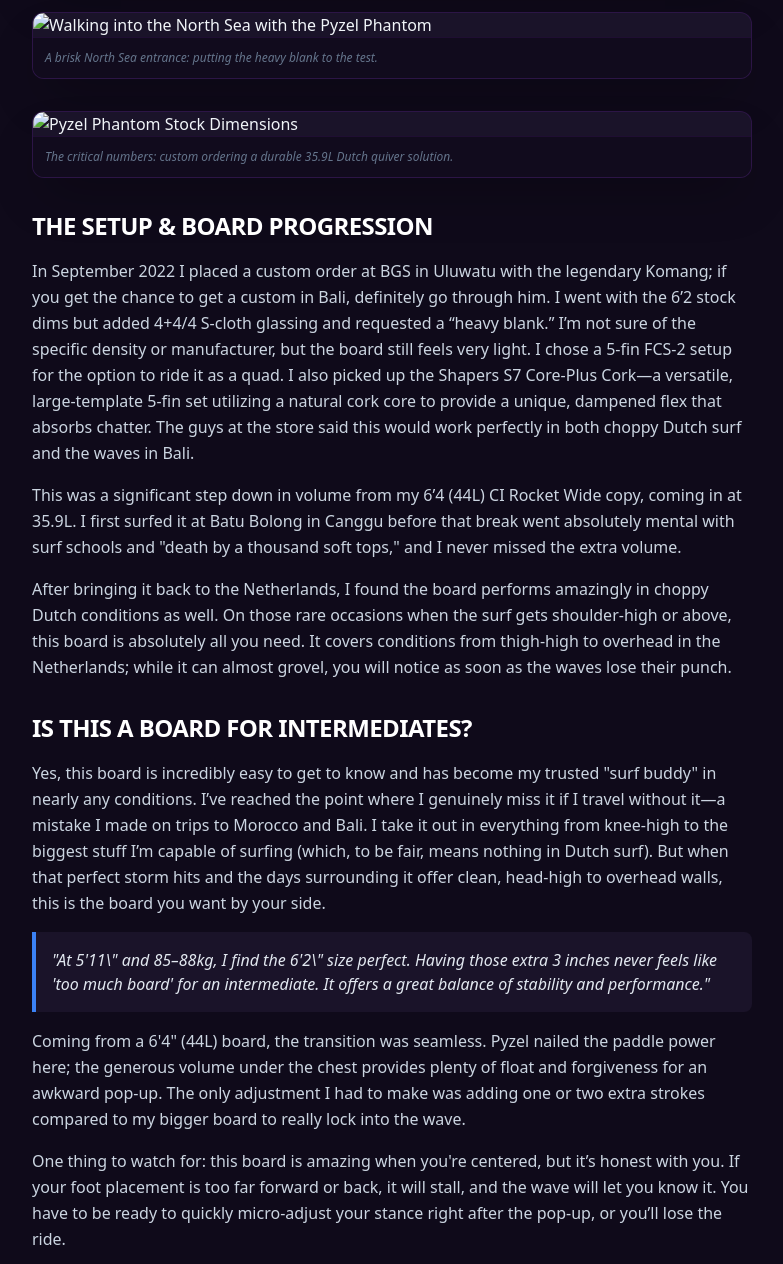
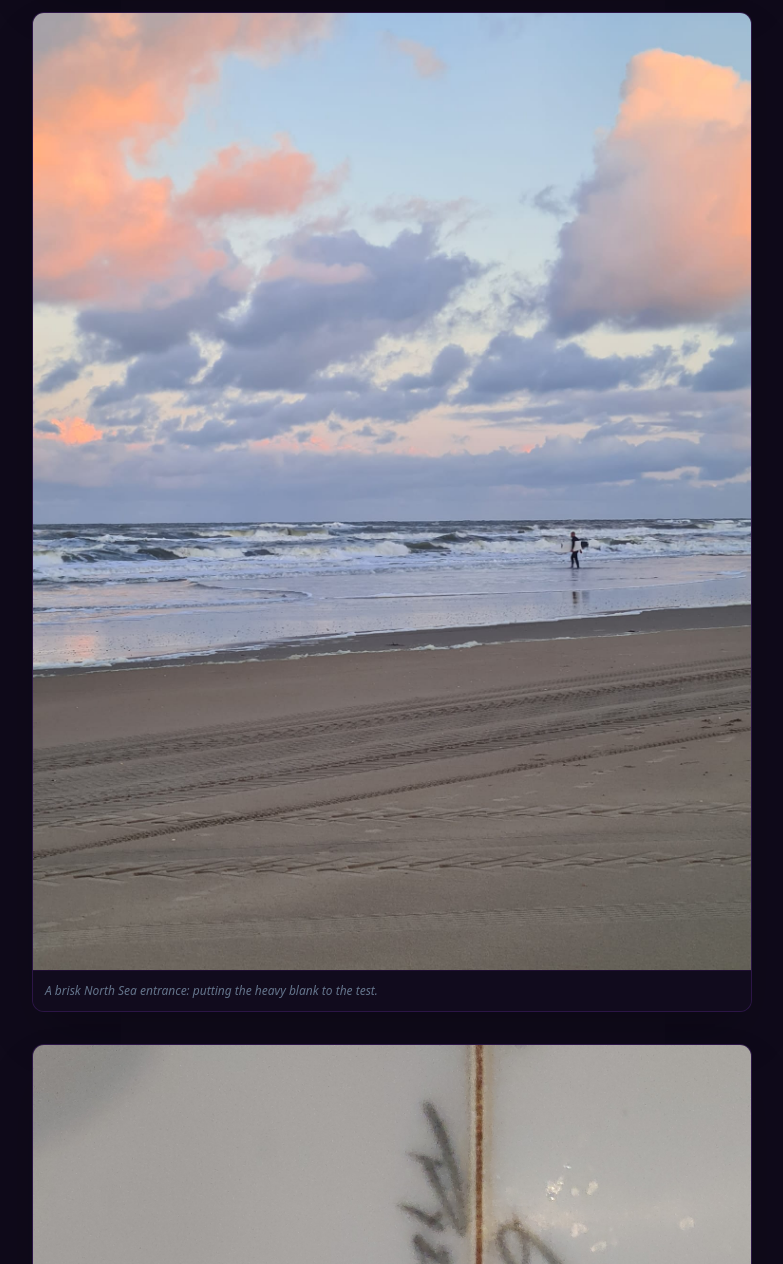
Before and after one commit to MatthijsvdWielen/the-onshore-patrol, a Jekyll site: the page built from review-phantom.html, in a window 1280 px wide. Shown: the part 1044-2308 px from the top of the page, without its empty margins (248-1031 px from the left). Built offline with Jekyll 4.4.1, drawn with Linux system fonts in a browser that asks for light colours; nearby versions of some CDN libraries; grey boxes are pictures that could not be loaded.

Commit message:
Fix images

```diff
--- a/review-phantom.html
+++ b/review-phantom.html
@@ -18,7 +18,7 @@
     </div>
 
     <div class="overflow-hidden rounded-xl border border-purple-900/30 bg-[#1a1329] shadow-2xl">
-        <img src="images/phantom-pickup.jpeg" alt="Custom Pyzel Phantom from BGS Uluwatu"
+    <img src="/images/phantom-pickup.jpeg" alt="Custom Pyzel Phantom from BGS Uluwatu"
         class="w-full h-auto object-cover">
     <p class="text-xs text-slate-500 p-3 italic bg-[#110b1d] border-t border-purple-900/20">The custom order
         experience: Sorted by the legendary Komang at BGS in Uluwatu, Bali.</p>
@@ -26,14 +26,14 @@
 
 <div class="space-y-8">
     <div class="overflow-hidden rounded-xl border border-purple-900/30 bg-[#1a1329] shadow-2xl">
-            <img src="images/phantom-walk.jpeg" alt="Walking into the North Sea with the Pyzel Phantom"
+        <img src="/images/phantom-walk.jpeg" alt="Walking into the North Sea with the Pyzel Phantom"
             class="w-full h-auto object-cover">
         <p class="text-xs text-slate-500 p-3 italic bg-[#110b1d] border-t border-purple-900/20">A brisk North Sea
             entrance: putting the heavy blank to the test.</p>
     </div>
 
     <div class="overflow-hidden rounded-xl border border-purple-900/30 bg-[#1a1329] shadow-2xl">
-            <img src="images/phantom-dims.jpeg" alt="Pyzel Phantom Stock Dimensions" class="w-full h-auto object-cover">
+        <img src="/images/phantom-dims.jpeg" alt="Pyzel Phantom Stock Dimensions" class="w-full h-auto object-cover">
         <p class="text-xs text-slate-500 p-3 italic bg-[#110b1d] border-t border-purple-900/20">The critical
             numbers: custom ordering a durable 35.9L Dutch quiver solution.</p>
     </div>
```
Lines whose indentation alone changed are shown as unchanged.
